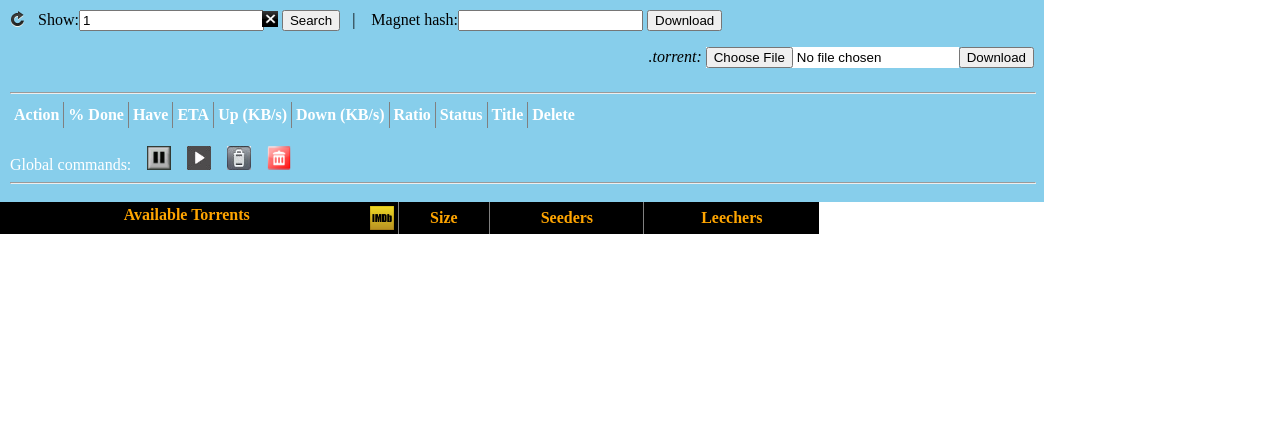
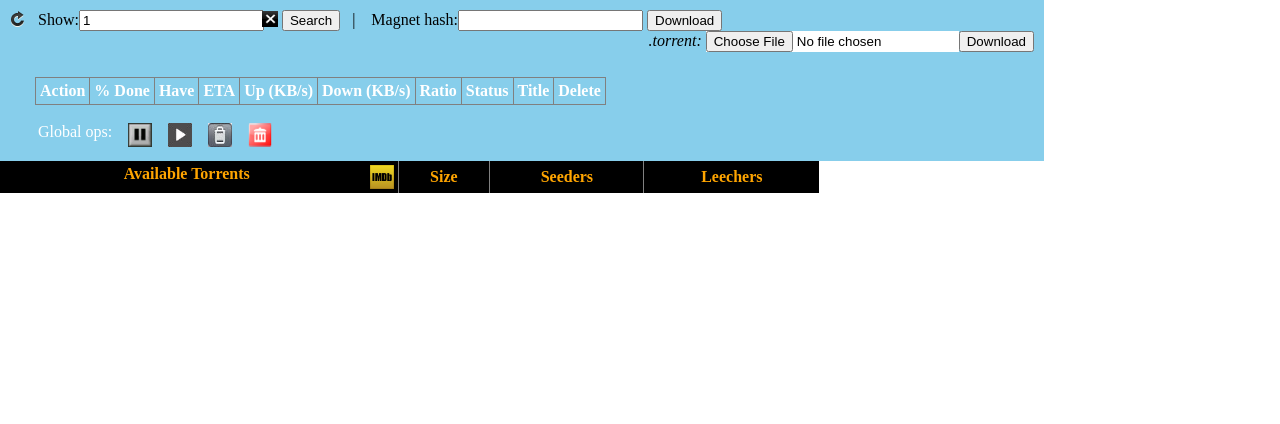
Before and after one commit to danackerson/torrent-control, a PHP site: page /?q=1 in a window 1280 px wide. Shown: the top 424 px of the page. Run offline with PHP 8.4, Linux system fonts and the light colour scheme; data that the repository does not hold is empty; some libraries are stand-ins or nearby versions.

Commit message:
gui cleanup

```diff
--- a/index.php
+++ b/index.php
@@ -97,8 +97,8 @@ $file = $_FILES["file"];
       table.running_torrents {
         border-width: 1px;
         border-spacing: 2px;
-        border-style: hidden;
-        border-color: black;
+        border-style: solid;
+        border-color: gray;
         border-collapse: collapse;
         background-color: skyBlue;
         text-align: center;
@@ -146,7 +146,7 @@ $file = $_FILES["file"];
 <body>
   <div id="container">
     <div id="header" style="float:left;clear:both;width:80%;">
-      <form action="." method="get" style="float:left;">
+      <form action="." method="get" style="float:left;margin-bottom:0;">
 <a href="./?q=<?=$q?>"><img alt='Refresh' title='Refresh' width='16px' height='16px' style='vertical-align:middle;margin-bottom:4px;' src='./images/refresh.png'></a>
 &nbsp;&nbsp;Show:<input type="text" name="q" value="<?=$q;?>"/>&nbsp;&nbsp;
 <a href="."><img alt='Clear search' title='Clear search' width='16px' height='16px' style='vertical-align:middle;margin-left:-14px;margin-bottom:4px;' src='./images/clear.png'></a>
@@ -154,11 +154,10 @@ $file = $_FILES["file"];
 |&nbsp;&nbsp;&nbsp;&nbsp;Magnet hash:<input type="text" name="xt" value=""/>
 <input type="submit" value="Download" />&nbsp;&nbsp;
       </form>
-      <form action="." method="post" enctype="multipart/form-data" style="float:right;">
+      <form action="." method="post" enctype="multipart/form-data" style="float:right;margin-bottom:0;">
         <label for="file" style="font-style:italic;">.torrent:</label>
         <input type="file" name="file" id="file" style="background-color:white;" /><input type="submit" name="submit" value="Download" />
       </form>
-      <hr style="float:left;width:100%;"/>
 <?
 // a transmission cmd was invoked - Execute!
 if (!is_null($trans_cmd) && !is_null($id)) {
@@ -198,7 +197,6 @@ if (!is_null($file)) {
 
 torrent_list_info();
 ?>
-      <hr style="float:left;clear:both;width:100%;">
     </div>
     <div id="body" style="float:left;clear:both;width:80%;">
 <?
@@ -299,7 +297,7 @@ if (!is_null($q) && strlen(trim($q)) > 0) {
     $finished_ids = array();
     running_torrents($rows, $ids, $finished_ids);
 
-    echo "<div id='global_cmds' style='float:left;clear:both;'><br/><span style='color:white;'> Global commands:</span>&nbsp;&nbsp;&nbsp;&nbsp;<a href='?transmission=stop&id=".implode(',', $ids)."&q={$q}'><img width='24px' height='24px' alt='Pause all' title='Pause all' src='./images/stop.gif'></a>";
+    echo "<div id='global_cmds' style='float:left;clear:both;margin-top:-25px;'><br/><span style='color:white;vertical-align:top;margin-left:28px;'> Global ops:</span>&nbsp;&nbsp;&nbsp;&nbsp;<a href='?transmission=stop&id=".implode(',', $ids)."&q={$q}'><img width='24px' height='24px' alt='Pause all' title='Pause all' src='./images/stop.gif'></a>";
     echo "&nbsp;&nbsp;&nbsp;&nbsp;<a href='?transmission=start&id=".implode(',', $ids)."&q={$q}'><img width='24px' height='24px' alt='Start all' title='Start all' src='./images/play.jpeg'></a>";
     echo "&nbsp;&nbsp;&nbsp;&nbsp;<a href='?transmission=remove&id=".implode(',', $ids)."&q={$q}'><img width='24px' height='24px' alt='Remove all' title='Remove all' src='./images/remove.jpeg'></a>";
     echo "&nbsp;&nbsp;&nbsp;&nbsp;<a href='?transmission=remove&id=".implode(',', $finished_ids)."&q={$q}'><img width='24px' height='24px' alt='Remove seeds' title='Remove all finished' src='./images/trash.png'></a></div>";
@@ -319,7 +317,7 @@ if (!is_null($q) && strlen(trim($q)) > 0) {
         $pattern = "/^$id_pattern$percent_pattern$have_pattern$eta_pattern$band_pattern$share_pattern$status_pattern$title_pattern$/";
 
         $i = 0;
-        echo "<table class='running_torrents' style='float:left;clear:both;'>
+        echo "<table class='running_torrents' style='float:left;clear:both;margin:25px;'>
                 <tr style='color:white;'>
                     <th>Action</th><th>% Done</th><th>Have</th><th>ETA</th><th>Up (KB/s)</th><th>Down (KB/s)</th><th>Ratio</th><th>Status</th><th>Title</th><th>Delete</th>
                 </tr>";
```
